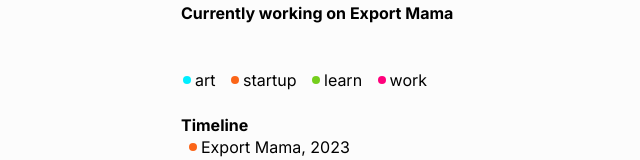
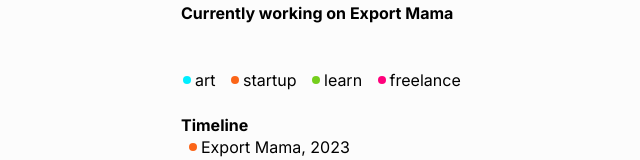
Before and after one commit to alex-shortt/personal-website, a Next.js app: page / in a window 1280 px wide. Shown: the part 163-323 px from the top of the page, without its empty margins (259-899 px from the left). Built offline with nearby package versions, Linux system fonts and the light colour scheme.

Commit message:
change work to freelance

```diff
--- a/src/pages/index.tsx
+++ b/src/pages/index.tsx
@@ -27,7 +27,7 @@ export default function Home() {
             <span className="art">art</span>&nbsp;&nbsp;&nbsp;
             <span className="startup">startup</span>&nbsp;&nbsp;&nbsp;
             <span className="learn">learn</span>&nbsp;&nbsp;&nbsp;
-            <span className="work">work</span>
+            <span className="work">freelance</span>
           </div>
           <br />
           <h4>Timeline</h4>
```
